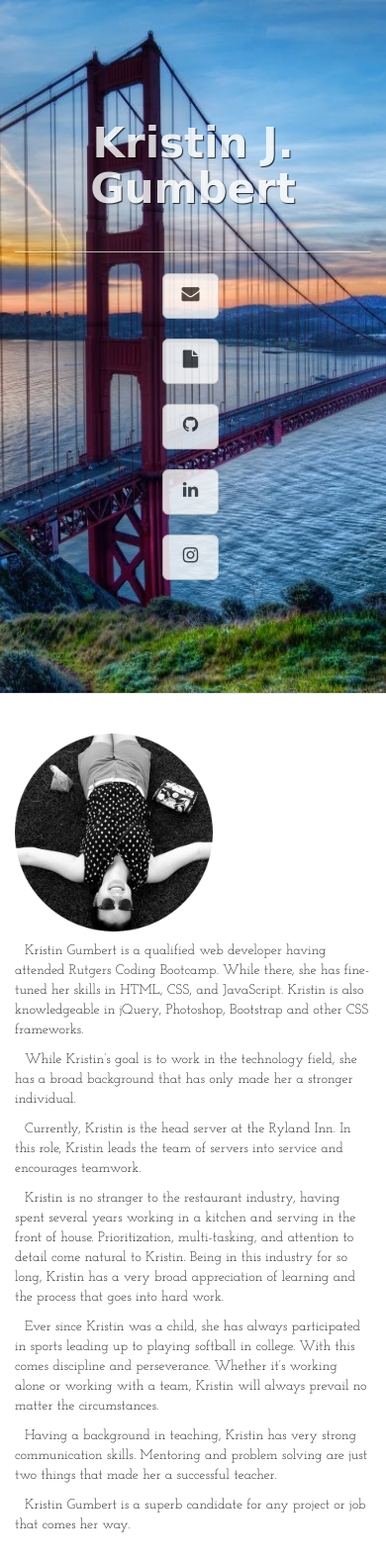
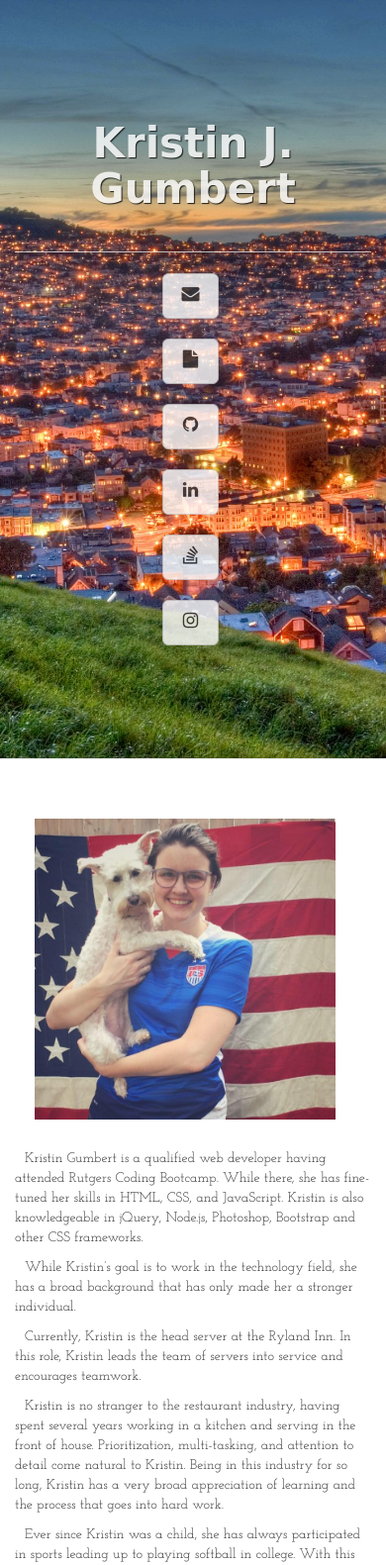
Before and after one commit to kjgum/kjgum, a PHP site: page / in a window 390 px wide. Shown: the top 1581 px of the page at 99% size. Run offline with PHP 8.4, Linux system fonts and the light colour scheme; some libraries are stand-ins or nearby versions; some web fonts are replaced.

Commit message:
add new banners and mePic

```diff
--- a/css/style.css
+++ b/css/style.css
@@ -52,7 +52,7 @@ h6,
     padding-bottom: 50px;
     text-align: center;
     color: #f8f8f8;
-    background: url(../img/sfheader.jpg) no-repeat center center;
+    background: url(../img/sfsutro.jpg) no-repeat center center;
     background-size: cover;
 }
 
@@ -164,7 +164,7 @@ a {
 .banner {
     padding: 100px 0;
     color: #f8f8f8;
-    background: url(../img/sfbanner.jpg) no-repeat center center;
+    background: url(../img/grass.jpg) no-repeat center center;
     background-size: cover;
     height: 300px;
 }
@@ -207,11 +207,12 @@ a {
     }
 
     .mePic {
-        width: 200px;
-        height: 200px;
-        margin: 0;
-        margin-bottom: 10px;
-        padding: 0;
+        width: 90%;
+        height: 90%;
+        /*height: 200px;*/
+        margin: 10px;
+        margin-bottom: 20px;
+        padding: 10px;
     }
 
     ul.banner-social-buttons > li {
--- a/index.html
+++ b/index.html
@@ -72,6 +72,9 @@
                                 <a href="https://www.linkedin.com/in/kristin-j-gumbert-30312a1b" class="btn btn-default btn-lg" target="_blank"><i class="fa fa-linkedin fa-fw"></i> <span class="network-name"></span></a>
                             </li>
                             <li>
+                                <a href="http://stackexchange.com/users/8769802/kjgum" class="btn btn-default btn-lg" target="_blank"><i class="fa fa-stack-overflow fa-fw"></i> <span class="network-name"></span></a>
+                            </li>
+                            <li>
                                 <a href="https://www.instagram.com/kjgum/" class="btn btn-default btn-lg" target="_blank"><i class="fa fa-instagram fa-fw"></i> <span class="network-name"></span></a>
                             </li>
                         </ul>
@@ -89,12 +92,12 @@
             <div class="row">
                 <div class="col-lg-4">
                     <br>
-                    <img src="img/me.png" class="mePic">
+                    <img src="img/meUS.jpg" class="mePic">
                     <br>
                 </div>
                 <div class="col-lg-7 col-lg-offset-1">
                     <p>
-                        Kristin Gumbert is a qualified web developer having attended Rutgers Coding Bootcamp. While there, she has fine-tuned her skills in HTML, CSS, and JavaScript. Kristin is also knowledgeable in jQuery, Photoshop, Bootstrap and other CSS frameworks.
+                        Kristin Gumbert is a qualified web developer having attended Rutgers Coding Bootcamp. While there, she has fine-tuned her skills in HTML, CSS, and JavaScript. Kristin is also knowledgeable in jQuery, Node.js, Photoshop, Bootstrap and other CSS frameworks.
                     </p>
                     <p>
                         While Kristin’s goal is to work in the technology field, she has a broad background that has only made her a stronger individual.
@@ -193,8 +196,14 @@
                             <a href="https://www.linkedin.com/in/kristin-j-gumbert-30312a1b" class="btn btn-default btn-lg" target="_blank"><i class="fa fa-linkedin fa-fw"></i></a>
                         </li>
                         <li>
+                            <a href="http://stackexchange.com/users/8769802/kjgum" class="btn btn-default btn-lg" target="_blank"><i class="fa fa-stack-overflow fa-fw"></i> <span class="network-name"></span></a>
+                        </li>
+                        <li>
                             <a href="https://www.instagram.com/kjgum/" class="btn btn-default btn-lg" target="_blank"><i class="fa fa-instagram fa-fw"></i> <span class="network-name"></span></a>
                         </li>
+
+
+
                     </ul>
                 </div>
             </div>
```
Also changed, not shown: img/meUS.jpg (added), img/sfsutro.jpg (added), 2 other files.
